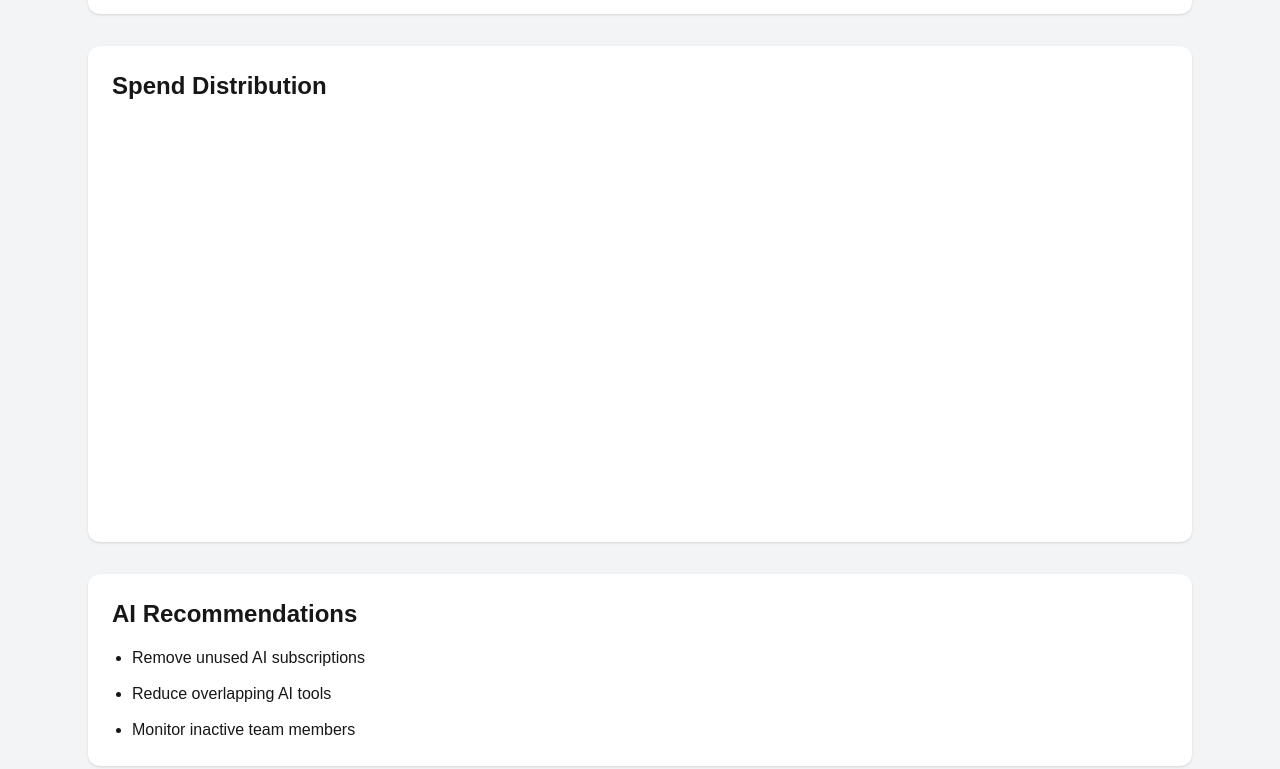
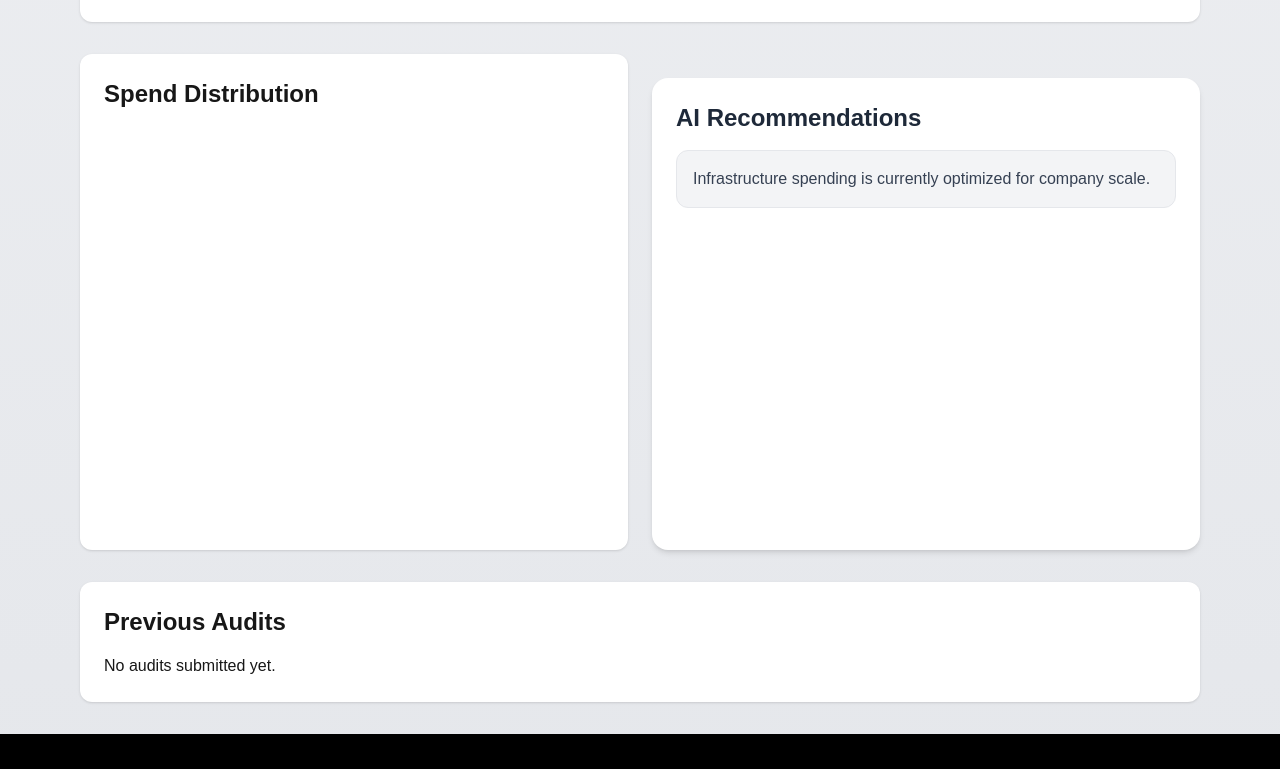
Before and after one commit to shaiksabihasabiha26/credex-ai-spend-audit, a Next.js app: page / in a window 1280 px wide. Shown: the part 1368-2137 px from the top of the page. Built offline with nearby package versions, Linux system fonts and the light colour scheme.

Commit message:
feat: integrate dynamic AI recommendations

```diff
--- a/app/page.tsx
+++ b/app/page.tsx
@@ -44,25 +44,39 @@ export default function Home() {
     );
   };
 
+  const totalSpend = auditData.reduce(
+    (acc, item) =>
+      acc + Number(item.monthlySpend),
+    0
+  );
+
+  const totalTools = auditData.length;
+
+  const uniqueCompanies = new Set(
+    auditData.map((item) => item.company)
+  ).size;
+
   return (
-    <main className="min-h-screen bg-gray-100">
+    <main className="min-h-screen bg-gradient-to-b from-gray-100 to-gray-200">
       <Navbar />
 
       <Hero />
 
-      <div className="max-w-6xl mx-auto p-6">
+      <div className="max-w-6xl mx-auto px-4 py-8">
         <SummaryCards auditData={auditData} />
 
         <div className="mt-8">
           <AuditForm addAudit={addAudit} />
         </div>
 
-        <div className="mt-8">
+        <div className="grid grid-cols-1 lg:grid-cols-2 gap-6 mt-8">
           <SpendChart auditData={auditData} />
-        </div>
 
-        <div className="mt-8">
-          <Recommendations auditData={auditData} />
+          <Recommendations
+            spend={totalSpend}
+            employees={uniqueCompanies}
+            tools={totalTools}
+          />
         </div>
 
         <div className="mt-8">
--- a/components/Recommendations.tsx
+++ b/components/Recommendations.tsx
@@ -1,38 +1,62 @@
-type AuditItem = {
-  company: string;
-  tool: string;
-  monthlySpend: string;
+type Props = {
+  spend: number;
+  employees: number;
+  tools: number;
 };
 
 export default function Recommendations({
-  auditData,
-}: {
-  auditData: AuditItem[];
-}) {
-  const totalSpend = auditData.reduce(
-    (acc, item) => acc + Number(item.monthlySpend),
-    0
-  );
+  spend,
+  employees,
+  tools,
+}: Props) {
+  const recommendations: string[] = [];
+
+  if (spend > 100000) {
+    recommendations.push(
+      "High operational spend detected. Consider vendor consolidation to reduce unnecessary costs."
+    );
+  }
+
+  if (employees < 10 && spend > 50000) {
+    recommendations.push(
+      "Current spend appears high for the reported team size. Possible overprovisioning detected."
+    );
+  }
+
+  if (tools > 15) {
+    recommendations.push(
+      "Large number of SaaS tools detected. Audit inactive subscriptions and overlapping platforms."
+    );
+  }
+
+  if (spend < 20000) {
+    recommendations.push(
+      "Infrastructure spending is currently optimized for company scale."
+    );
+  }
+
+  if (recommendations.length === 0) {
+    recommendations.push(
+      "No major spending risks detected. Budget allocation appears healthy."
+    );
+  }
 
   return (
-    <div className="bg-white p-6 rounded-xl shadow">
-      <h2 className="text-2xl font-semibold mb-4">
+    <div className="bg-white rounded-2xl shadow-md p-6 mt-6">
+      <h2 className="text-2xl font-bold mb-4 text-gray-800">
         AI Recommendations
       </h2>
 
-      <ul className="space-y-3 list-disc pl-5">
-        <li>Remove unused AI subscriptions</li>
-
-        <li>Reduce overlapping AI tools</li>
-
-        <li>Monitor inactive team members</li>
-
-        {totalSpend > 10000 && (
-          <li>
-            High spending detected — optimize enterprise plans.
-          </li>
-        )}
-      </ul>
+      <div className="space-y-3">
+        {recommendations.map((item, index) => (
+          <div
+            key={index}
+            className="bg-gray-100 border border-gray-200 rounded-xl p-4 text-gray-700"
+          >
+            {item}
+          </div>
+        ))}
+      </div>
     </div>
   );
 }
```
